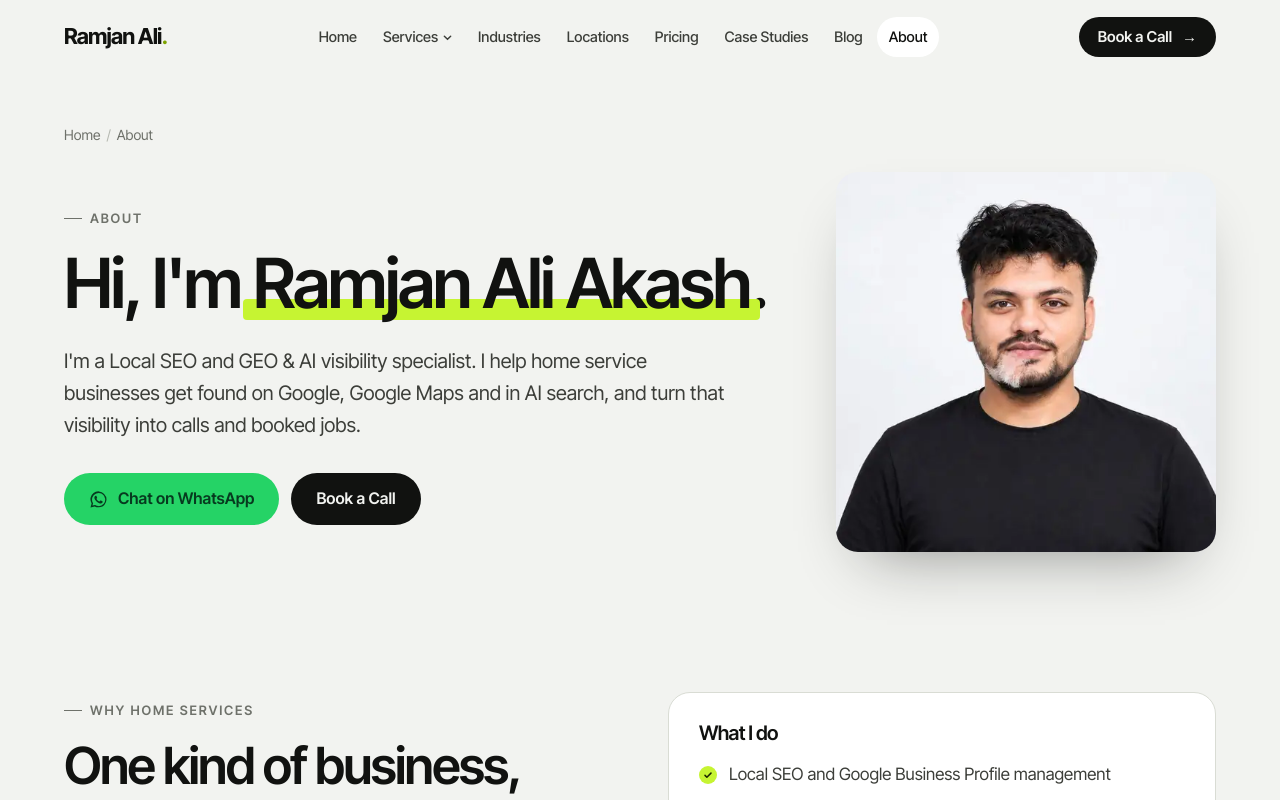
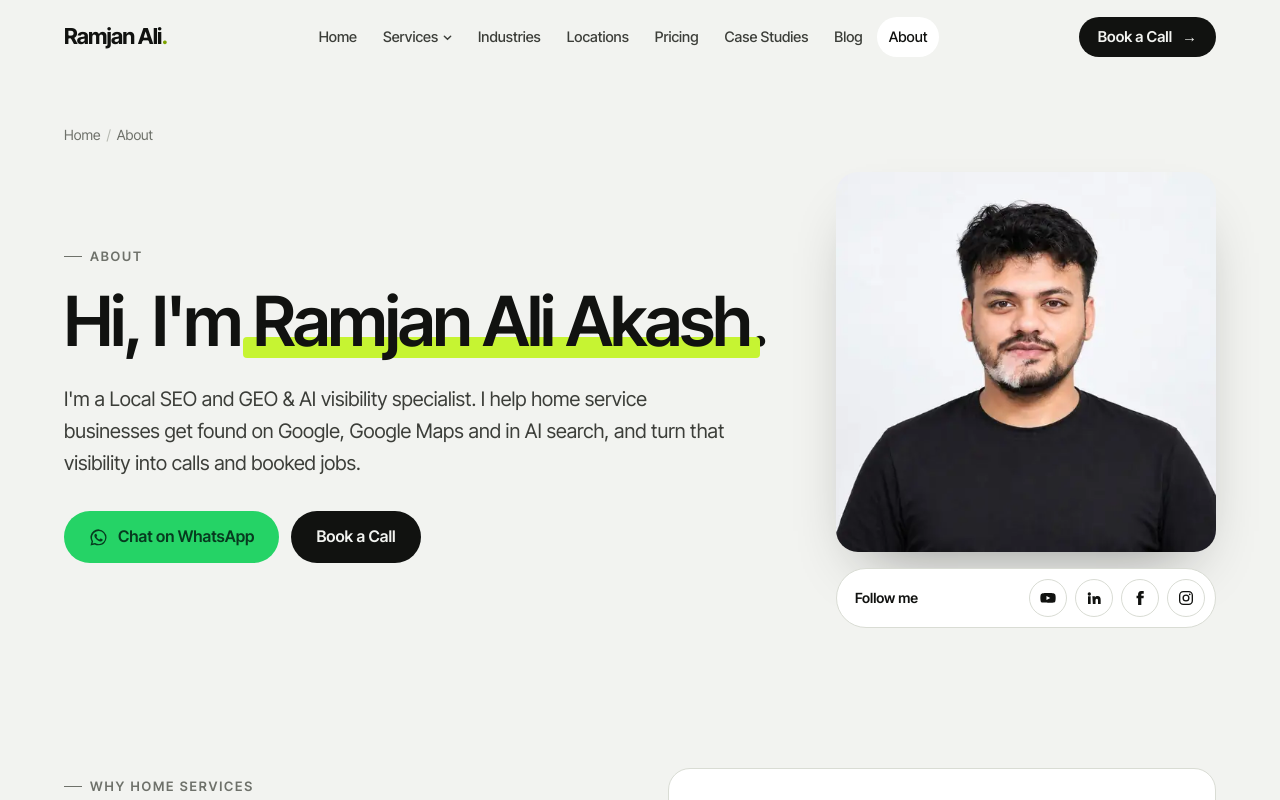
Before and after one commit to ramjanalimeet/ramjan-ali-tracker, a Next.js app: page /about in a window 1280 px wide. Shown: the top 800 px of the page. Built offline with nearby package versions, Linux system fonts and the light colour scheme.

Commit message:
Remove TikTok and X links and add social icons under the About photo
Co-Authored-By: Claude Opus 5.5 <noreply@anthropic.com>
Claude-Session: https://claude.ai/code/session_01UbzZxpegPzw9bMRRgbrJg6

```diff
--- a/app/about/page.tsx
+++ b/app/about/page.tsx
@@ -2,6 +2,7 @@ import Image from "next/image";
 import Link from "next/link";
 import { CtaBand } from "@/components/CtaBand";
 import { JsonLd } from "@/components/JsonLd";
+import { SocialIcon } from "@/components/SocialIcon";
 import { WhatsAppButton } from "@/components/WhatsAppButton";
 import { SITE_URL, SOCIAL, pageMeta } from "@/lib/site";
 
@@ -111,6 +112,18 @@ export default function AboutPage() {
                 sizes="(max-width: 960px) 300px, 380px"
                 priority
               />
+              <div className="about-social">
+                <span>Follow me</span>
+                <ul className="social">
+                  {SOCIAL.map((s) => (
+                    <li key={s.label}>
+                      <a href={s.href} aria-label={`Ramjan Ali Akash on ${s.label}`} rel="me noopener" target="_blank">
+                        <SocialIcon name={s.label} />
+                      </a>
+                    </li>
+                  ))}
+                </ul>
+              </div>
             </div>
           </div>
         </div>
--- a/app/globals.css
+++ b/app/globals.css
@@ -1889,6 +1889,30 @@ dialog.booking::backdrop {
   width: 100%;
   max-width: 380px;
 }
+.about-social {
+  display: flex;
+  align-items: center;
+  justify-content: space-between;
+  gap: 12px;
+  margin-top: 16px;
+  padding: 10px 10px 10px 18px;
+  background: var(--card);
+  border: 1px solid var(--line);
+  border-radius: 999px;
+}
+.about-social span {
+  font-size: 14px;
+  font-weight: 600;
+}
+.about-social .social {
+  margin: 0;
+  padding: 0;
+  list-style: none;
+}
+.about-social .social a {
+  border-color: var(--line);
+  color: var(--ink);
+}
 .about-photo img {
   display: block;
   width: 100%;
--- a/components/SocialIcon.tsx
+++ b/components/SocialIcon.tsx
@@ -35,23 +35,7 @@ export function SocialIcon({ name }: { name: string }) {
           <circle cx="17.6" cy="6.4" r="1.3" fill="currentColor" />
         </svg>
       );
-    case "TikTok":
-      return (
-        <svg viewBox="0 0 24 24" aria-hidden="true">
-          <path
-            d="M16.5 2h-3.4v13.4a2.9 2.9 0 1 1-2.9-2.9c.3 0 .6 0 .9.1V9.1a6.4 6.4 0 1 0 5.4 6.3V8.6a8 8 0 0 0 4.6 1.5V6.7a4.6 4.6 0 0 1-4.6-4.7z"
-            fill="currentColor"
-          />
-        </svg>
-      );
     default:
-      return (
-        <svg viewBox="0 0 24 24" aria-hidden="true">
-          <path
-            d="M17.8 2.5h3.3l-7.2 8.2 8.5 10.8h-6.6l-5.2-6.6-5.9 6.6H1.4l7.7-8.8L1 2.5h6.8l4.7 6 5.3-6zm-1.2 17h1.8L7.6 4.4H5.6z"
-            fill="currentColor"
-          />
-        </svg>
-      );
+      return null;
   }
 }
--- a/lib/site.ts
+++ b/lib/site.ts
@@ -12,8 +12,6 @@ export const SOCIAL = [
   { label: "LinkedIn", href: "https://www.linkedin.com/in/ramjanalimeet/" },
   { label: "Facebook", href: "https://www.facebook.com/RamjanaliMeet" },
   { label: "Instagram", href: "https://www.instagram.com/ramjanali_akash/" },
-  { label: "TikTok", href: "https://www.tiktok.com/@ramjanali_akash" },
-  { label: "X", href: "https://x.com/RamjanaliMeet" },
 ] as const;
 
 const OG_IMAGE = { url: "/opengraph-image", width: 1200, height: 630, alt: OG_ALT };
```
